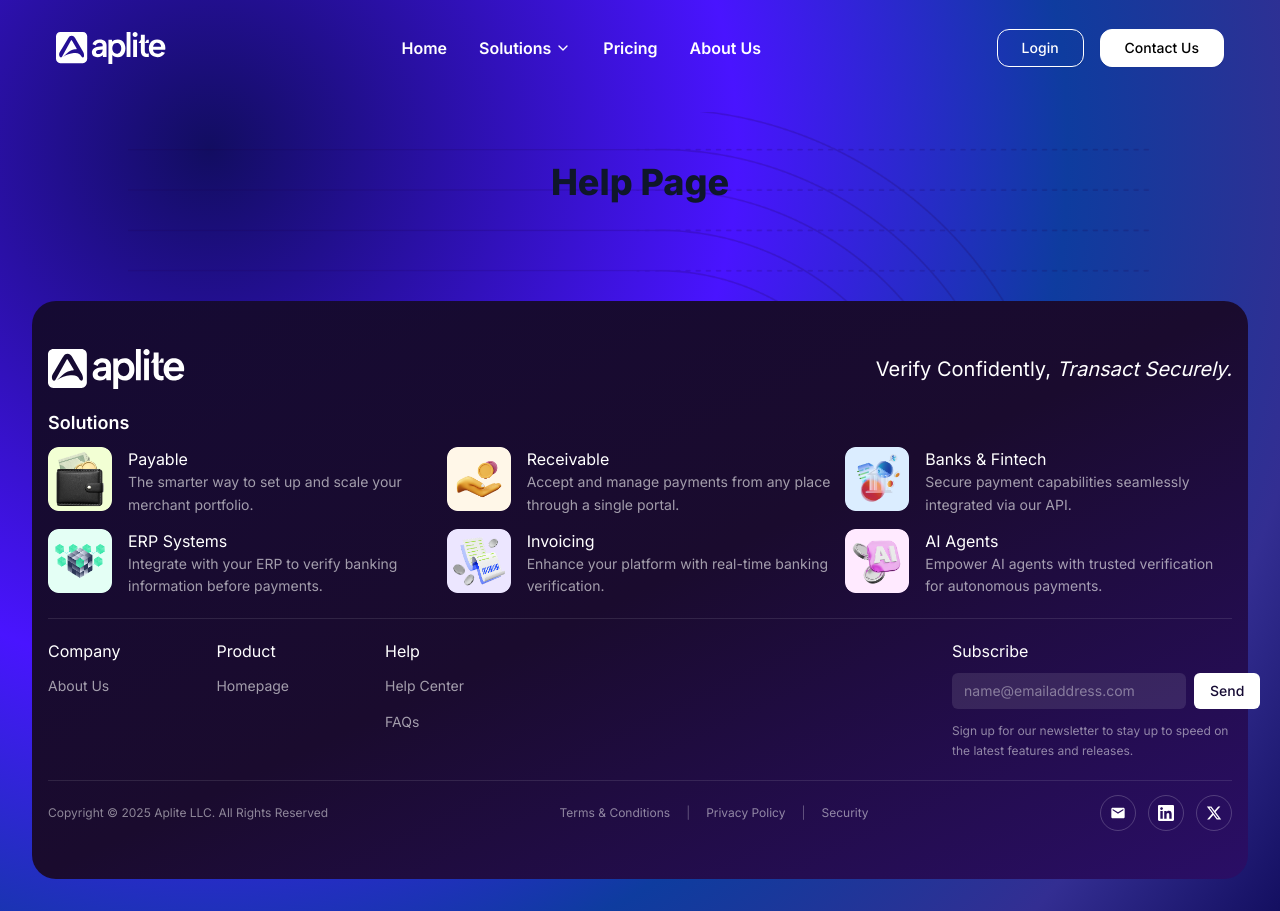
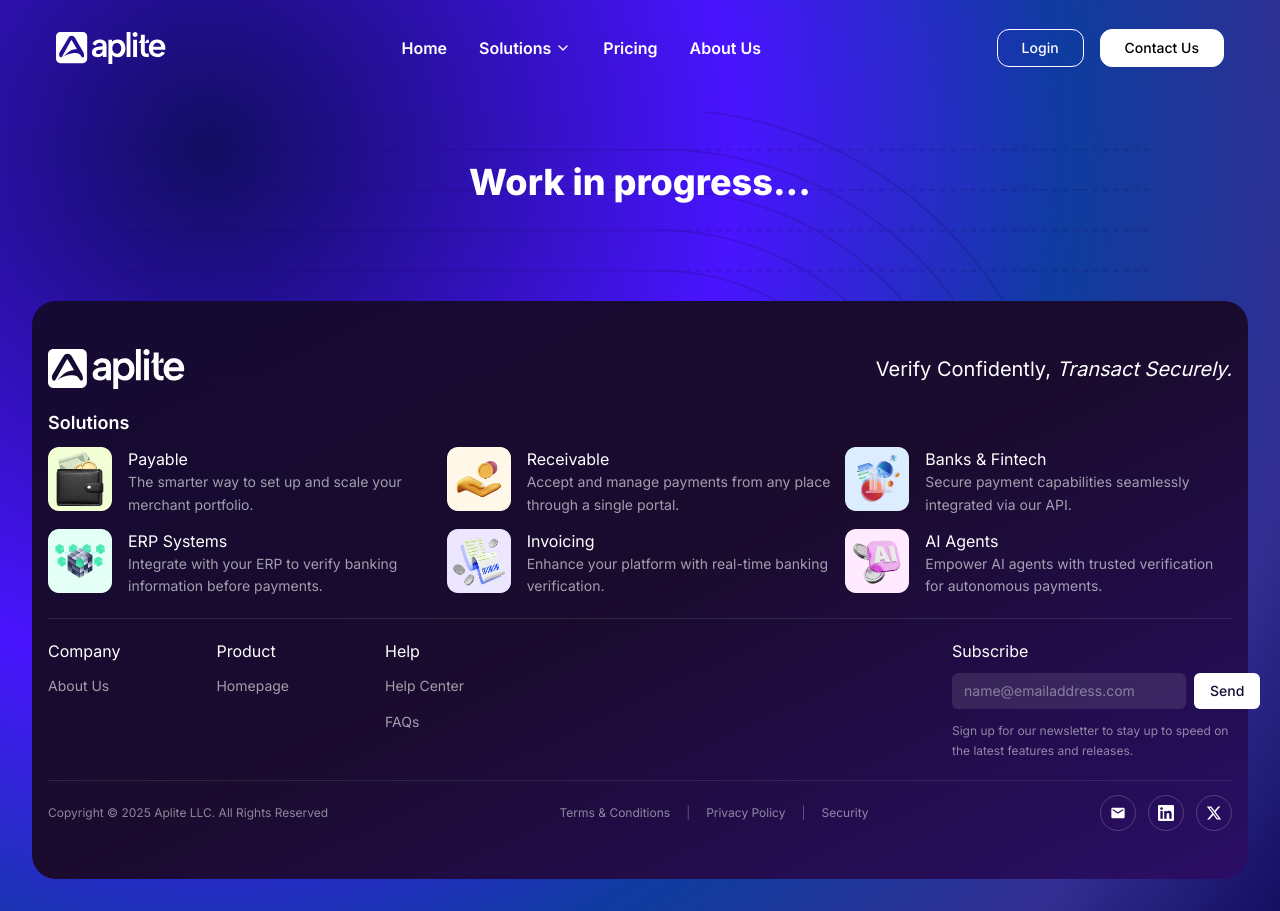
Before and after one commit to kartikbtspl/aplite-website, a Next.js app: page /help in a window 1280 px wide. Built offline with nearby package versions, Linux system fonts and the light colour scheme.

Commit message:
added the last changes

```diff
--- a/app/help/page.tsx
+++ b/app/help/page.tsx
@@ -3,8 +3,8 @@ export default function HelpPage() {
   return (
     <>
       <div className="space-y-6">
-        <h1 className="flex flex-wrap items-center justify-center text-4xl font-extrabold text-slate-900 gap-2 md:gap-3 leading-tight text-center">
-          Help Page
+        <h1 className="flex flex-wrap items-center justify-center text-4xl font-extrabold text-white gap-2 md:gap-3 leading-tight text-center">
+          Work in progress...
         </h1>
       </div>
     </>
--- a/app/pricing/page.tsx
+++ b/app/pricing/page.tsx
@@ -5,7 +5,7 @@ export default function PricingPage() {
     <>
       <div className="space-y-6">
         <h1 className="flex flex-wrap items-center justify-center text-4xl font-extrabold text-white gap-2 md:gap-3 leading-tight text-center">
-          Pricing Coming soon...
+          Work in progress...
         </h1>
       </div>
     </>
```
